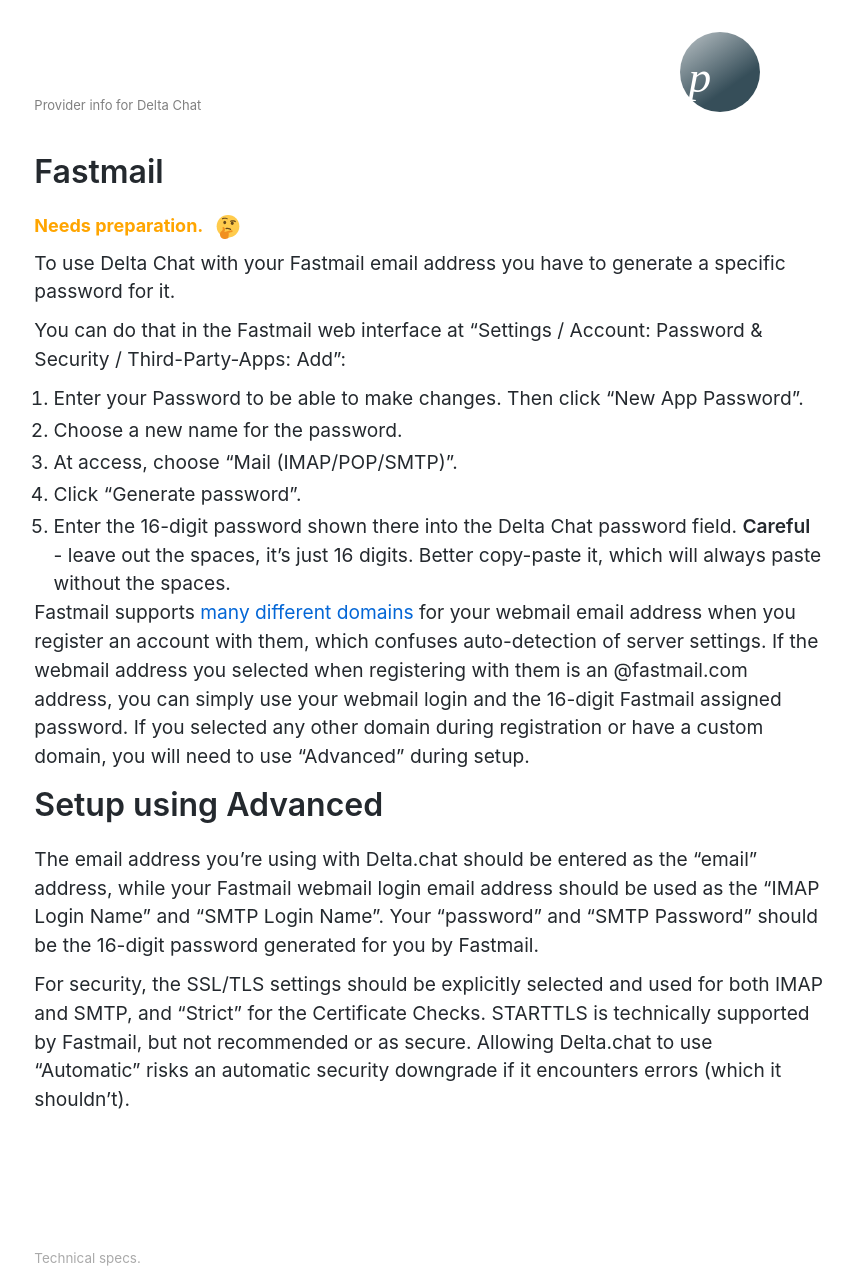
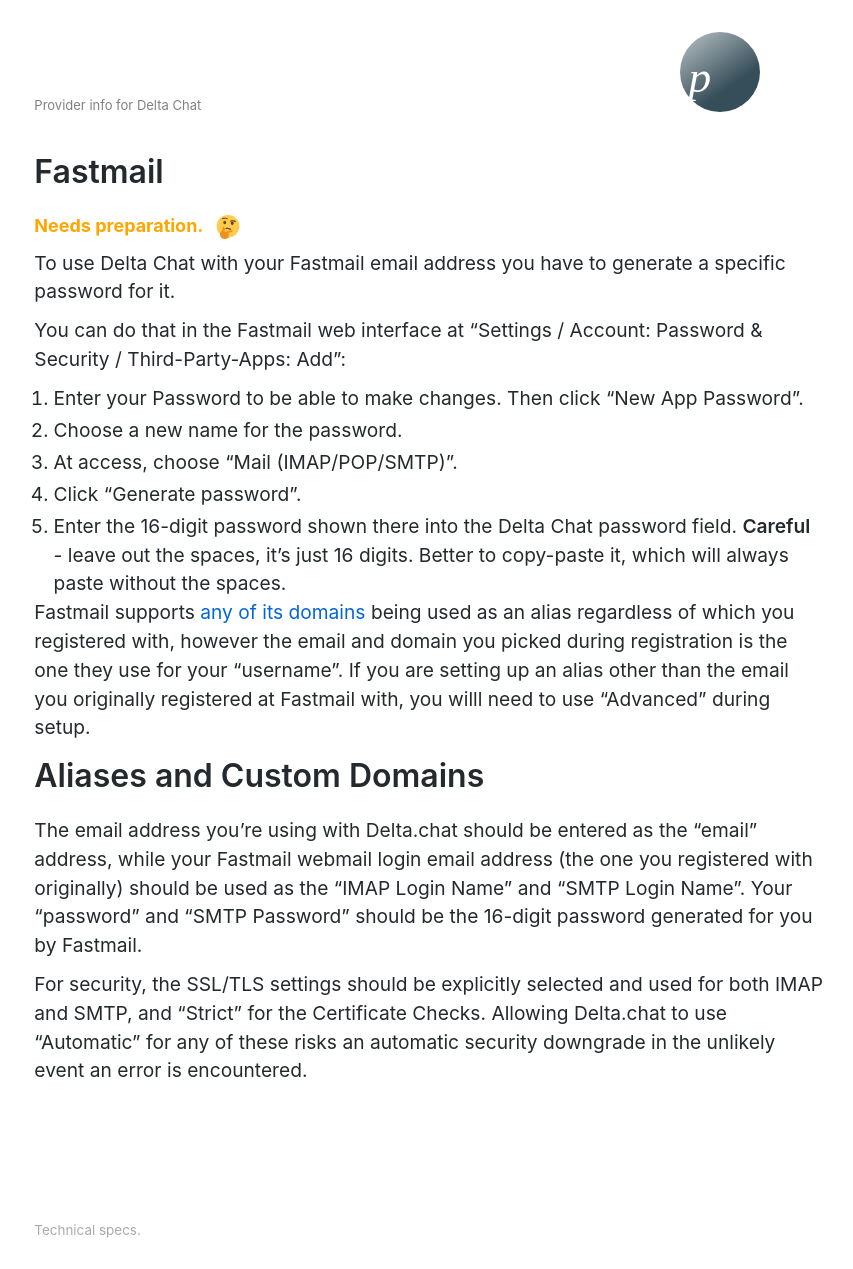
Before and after one commit to deltachat/provider-db, a Jekyll site: the page built from _providers/fastmail.md, in a window 1280 px wide. Shown: the whole page, without its empty margins (211-1064 px from the left). Built offline with Jekyll 4.4.1, drawn with Linux system fonts in a browser that asks for light colours; after the commit the page ends 1240 px from its top, so only the background shows below that; some of the changed lines change nothing that is shown.

Commit message:
Add all Fastmail domains, disable STARTTLS
Added the full list of domains owned by Fastmail to the domain list.
Commented out STARTTLS since it's strongly discouraged by Fastmail.
Updated the instructions so the common use case doesn't recommend Advanced mode anymore.

```diff
--- a/_providers/fastmail.md
+++ b/_providers/fastmail.md
@@ -1,8 +1,125 @@
 ---
 name: Fastmail
 status: PREPARATION
+# Domain list from https://www.fastmail.com/about/ourdomains/
 domains:
+  - 123mail.org
+  - 150mail.com
+  - 150ml.com
+  - 16mail.com
+  - 2-mail.com
+  - 4email.net
+  - 50mail.com
+  - airpost.net
+  - allmail.net
+  - bestmail.us
+  - cluemail.com
+  - elitemail.org
+  - emailcorner.net
+  - emailengine.net
+  - emailengine.org
+  - emailgroups.net
+  - emailplus.org
+  - emailuser.net
+  - eml.cc
+  - f-m.fm
+  - fast-email.com
+  - fast-mail.org
+  - fastem.com
+  - fastemail.us
+  - fastemailer.com
+  - fastest.cc
+  - fastimap.com
+  - fastmail.cn
+  - fastmail.co.uk
   - fastmail.com
+  - fastmail.com.au
+  - fastmail.de
+  - fastmail.es
+  - fastmail.fm
+  - fastmail.fr
+  - fastmail.im
+  - fastmail.in
+  - fastmail.jp
+  - fastmail.mx
+  - fastmail.net
+  - fastmail.nl
+  - fastmail.org
+  - fastmail.se
+  - fastmail.to
+  - fastmail.tw
+  - fastmail.uk
+  - fastmail.us
+  - fastmailbox.net
+  - fastmessaging.com
+  - fea.st
+  - fmail.co.uk
+  - fmailbox.com
+  - fmgirl.com
+  - fmguy.com
+  - ftml.net
+  - h-mail.us
+  - hailmail.net
+  - imap-mail.com
+  - imap.cc
+  - imapmail.org
+  - inoutbox.com
+  - internet-e-mail.com
+  - internet-mail.org
+  - internetemails.net
+  - internetmailing.net
+  - jetemail.net
+  - justemail.net
+  - letterboxes.org
+  - mail-central.com
+  - mail-page.com
+  - mailandftp.com
+  - mailas.com
+  - mailbolt.com
+  - mailc.net
+  - mailcan.com
+  - mailforce.net
+  - mailftp.com
+  - mailhaven.com
+  - mailingaddress.org
+  - mailite.com
+  - mailmight.com
+  - mailnew.com
+  - mailsent.net
+  - mailservice.ms
+  - mailup.net
+  - mailworks.org
+  - ml1.net
+  - mm.st
+  - myfastmail.com
+  - mymacmail.com
+  - nospammail.net
+  - ownmail.net
+  - petml.com
+  - postinbox.com
+  - postpro.net
+  - proinbox.com
+  - promessage.com
+  - realemail.net
+  - reallyfast.biz
+  - reallyfast.info
+  - rushpost.com
+  - sent.as
+  - sent.at
+  - sent.com
+  - speedpost.net
+  - speedymail.org
+  - ssl-mail.com
+  - swift-mail.com
+  - the-fastest.net
+  - the-quickest.com
+  - theinternetemail.com
+  - veryfast.biz
+  - veryspeedy.net
+  - warpmail.net
+  - xsmail.com
+  - yepmail.net
+  - your-mail.com
 # Servers list from https://www.fastmail.help/hc/en-us/articles/1500000278342
 server:
   - type: imap
@@ -13,33 +130,31 @@
     socket: SSL
     hostname: smtp.fastmail.com
     port: 465
-  - type: smtp
-    socket: STARTTLS
-    hostname: smtp.fastmail.com
-    port: 587
+# Technically supported, but very strongly discouraged by Fastmail
+#  - type: smtp
+#    socket: STARTTLS
+#    hostname: smtp.fastmail.com
+#    port: 587
 before_login_hint: "You must create an app-specific password for Delta Chat before you can log in."
-last_checked: 2020-01
+last_checked: 2022-01
 website: https://fastmail.com
 ---
 
-To use Delta Chat with your Fastmail email address
-you have to generate a specific password for it.
+To use Delta Chat with your Fastmail email address you have to generate a specific password for it.
 
-You can do that in the Fastmail web interface
-at "Settings / Account: Password & Security / Third-Party-Apps: Add":
+You can do that in the Fastmail web interface at "Settings / Account: Password & Security / Third-Party-Apps: Add":
 
 1. Enter your Password to be able to make changes. Then click "New App Password".
 2. Choose a new name for the password.
 3. At access, choose "Mail (IMAP/POP/SMTP)".
 4. Click "Generate password".
 5. Enter the 16-digit password shown there into the Delta Chat password field.
-   **Careful** - leave out the spaces, it's just 16 digits. Better copy-paste
-   it, which will always paste without the spaces.
+   **Careful** - leave out the spaces, it's just 16 digits. Better to copy-paste it, which will always paste without the spaces.
 
-Fastmail supports [many different domains](https://www.fastmail.com/about/ourdomains/) for your webmail email address when you register an account with them, which confuses auto-detection of server settings.  If the webmail address you selected when registering with them is an @fastmail.com address, you can simply use your webmail login and the 16-digit Fastmail assigned password.  If you selected any other domain during registration or have a custom domain, you will need to use "Advanced" during setup.
+Fastmail supports [any of its domains](https://www.fastmail.com/about/ourdomains/) being used as an alias regardless of which you registered with, however the email and domain you picked during registration is the one they use for your "username".  If you are setting up an alias other than the email you originally registered at Fastmail with, you willl need to use "Advanced" during setup.
 
-# Setup using Advanced
+# Aliases and Custom Domains
 
-The email address you're using with Delta.chat should be entered as the "email" address, while your Fastmail webmail login email address should be used as the "IMAP Login Name" and "SMTP Login Name".  Your "password" and "SMTP Password" should be the 16-digit password generated for you by Fastmail.
+The email address you're using with Delta.chat should be entered as the "email" address, while your Fastmail webmail login email address (the one you registered with originally) should be used as the "IMAP Login Name" and "SMTP Login Name".  Your "password" and "SMTP Password" should be the 16-digit password generated for you by Fastmail.
 
-For security, the SSL/TLS settings should be explicitly selected and used for both IMAP and SMTP, and "Strict" for the Certificate Checks.  STARTTLS is technically supported by Fastmail, but not recommended or as secure.  Allowing Delta.chat to use "Automatic" risks an automatic security downgrade if it encounters errors (which it shouldn't).
+For security, the SSL/TLS settings should be explicitly selected and used for both IMAP and SMTP, and "Strict" for the Certificate Checks.  Allowing Delta.chat to use "Automatic" for any of these risks an automatic security downgrade in the unlikely event an error is encountered.
```
